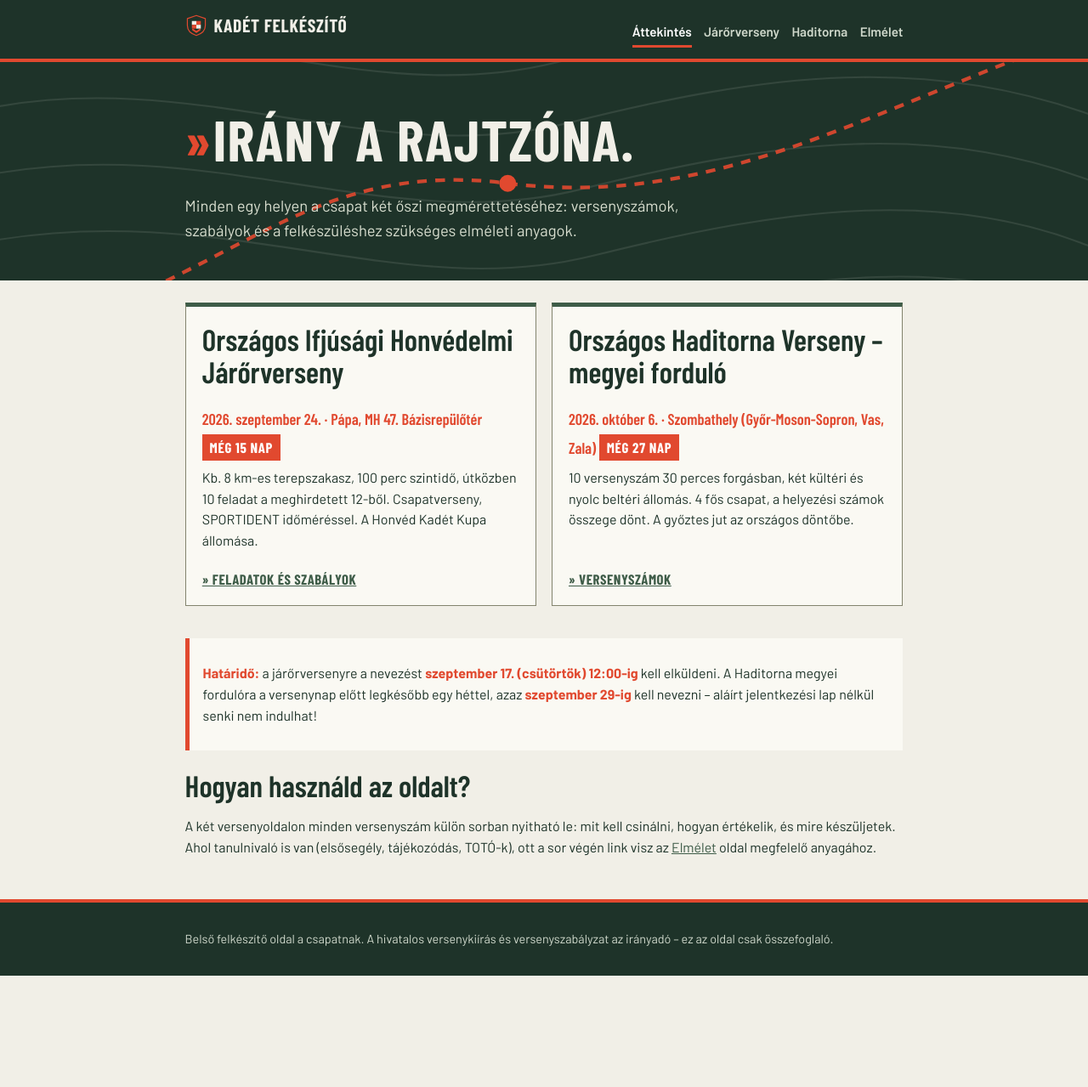
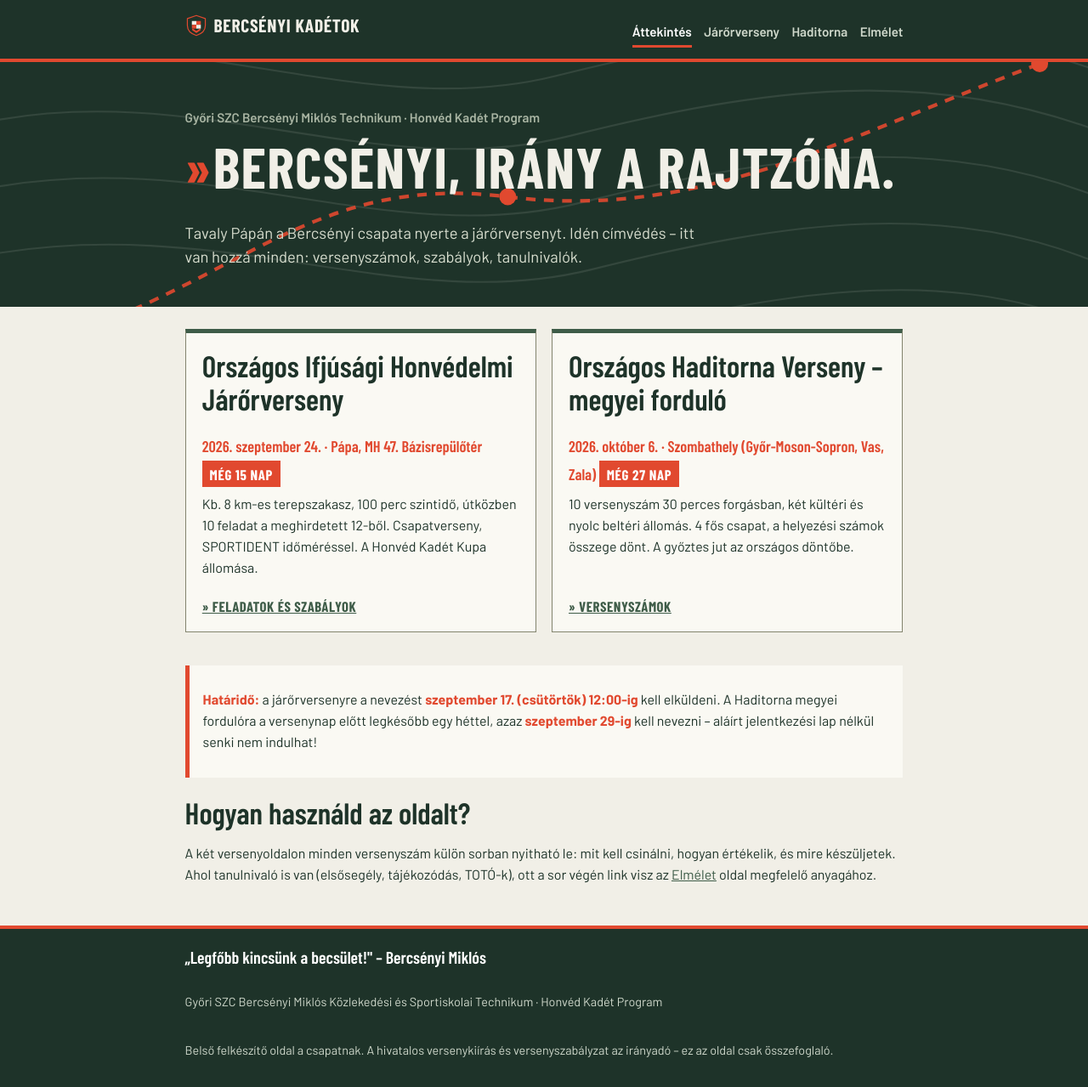
Before and after one commit to Szpugu/haditorna, a plain HTML site: page index.html in a window 1280 px wide. Shown: the whole page at 85% size. Before the commit the page ends 1148 px from the top, so only its background shows below. Drawn offline with nearby package versions, Linux system fonts and the light colour scheme.

Commit message:
Add files via upload

```diff
--- a/index.html
+++ b/index.html
@@ -3,7 +3,7 @@
 <head>
 <meta charset="UTF-8">
 <meta name="viewport" content="width=device-width, initial-scale=1">
-<title>Kadét felkészítő – áttekintés</title>
+<title>Bercsényi kadétok – felkészítő</title>
 <link rel="preconnect" href="https://fonts.googleapis.com">
 <link href="https://fonts.googleapis.com/css2?family=Barlow+Condensed:wght@600;700&family=Barlow:wght@400;600;700&display=swap" rel="stylesheet">
 <link rel="icon" href="logo.svg" type="image/svg+xml">
@@ -16,7 +16,7 @@
 
 <header class="site">
   <div class="wrap">
-    <a class="brand" href="index.html"><img src="logo.svg" alt="" width="26" height="26">KADÉT FELKÉSZÍTŐ</a>
+    <a class="brand" href="index.html"><img src="logo.svg" alt="" width="26" height="26">BERCSÉNYI KADÉTOK</a>
     <nav class="main" aria-label="Fő navigáció">
       <a href="index.html" aria-current="page">Áttekintés</a>
       <a href="jarorverseny.html">Járőrverseny</a>
@@ -44,8 +44,9 @@
     </g>
   </svg>
   <div class="wrap">
-    <h1><span class="chev">»</span>Irány a rajtzóna.</h1>
-    <p class="lead">Minden egy helyen a csapat két őszi megmérettetéséhez: versenyszámok, szabályok és a felkészüléshez szükséges elméleti anyagok.</p>
+    <p class="kicker">Győri SZC Bercsényi Miklós Technikum · Honvéd Kadét Program</p>
+    <h1><span class="chev">»</span>Bercsényi, irány a rajtzóna.</h1>
+    <p class="lead">Tavaly Pápán a Bercsényi csapata nyerte a járőrversenyt. Idén címvédés – itt van hozzá minden: versenyszámok, szabályok, tanulnivalók.</p>
   </div>
 </div>
 
@@ -77,6 +78,8 @@
 
 <footer class="site">
   <div class="wrap">
+    <p class="motto">„Legfőbb kincsünk a becsület!" – Bercsényi Miklós</p>
+    <p>Győri SZC Bercsényi Miklós Közlekedési és Sportiskolai Technikum · Honvéd Kadét Program</p>
     <p>Belső felkészítő oldal a csapatnak. A hivatalos versenykiírás és versenyszabályzat az irányadó – ez az oldal csak összefoglaló.</p>
   </div>
 </footer>
--- a/style.css
+++ b/style.css
@@ -56,6 +56,8 @@
 .hero .wrap{position:relative;padding:3.4rem 1.1rem 2.8rem}
 .hero svg.topo{position:absolute;inset:0;width:100%;height:100%;pointer-events:none}
 .hero h1{text-transform:uppercase;letter-spacing:.02em}
+.hero .kicker{margin:0 0 .5rem;font-weight:600;color:#A9B5A3;font-size:.95rem}
+footer.site .motto{font-family:'Barlow Condensed',sans-serif;font-size:1.25rem;font-weight:600;color:#fff;margin:0 0 .3rem}
 .hero p.lead{font-size:1.15rem;max-width:34em;margin:.4rem 0 0;color:#D8DECF}
 .chev{display:inline-block;color:var(--route);letter-spacing:-.05em;margin-right:.35rem}
 
```
Also changed, not shown: elmelet.html (+4 -2 lines), haditorna.html (+4 -2 lines), jarorverseny.html (+4 -2 lines), manifest.json.
